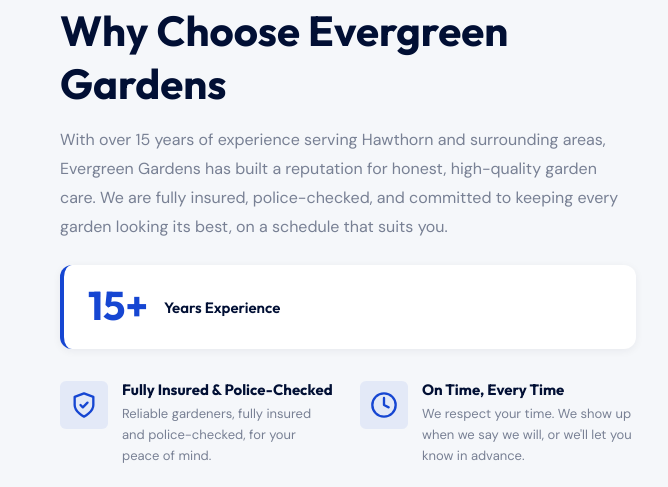
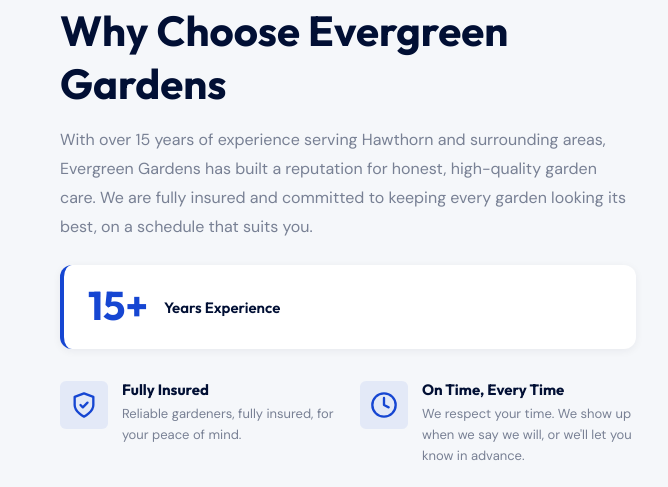
Before and after one commit to Thefreak2034/template-classic-gardening, a plain HTML site: page index.html in a window 1280 px wide. Shown: the part 2370-2857 px from the top of the page, 612-1280 px from the left. Drawn offline with Linux system fonts and the light colour scheme.

Commit message:
Remove police-checked from About + Why-Choose sections (gardening)

```diff
--- a/index.html
+++ b/index.html
@@ -319,7 +319,7 @@
           </div>
           <h2>Why Choose Evergreen Gardens</h2>
           <!-- n8n replaces: {{about_text}} -->
-          <p>With over 15 years of experience serving Hawthorn and surrounding areas, Evergreen Gardens has built a reputation for honest, high-quality garden care. We are fully insured, police-checked, and committed to keeping every garden looking its best, on a schedule that suits you.</p>
+          <p>With over 15 years of experience serving Hawthorn and surrounding areas, Evergreen Gardens has built a reputation for honest, high-quality garden care. We are fully insured and committed to keeping every garden looking its best, on a schedule that suits you.</p>
 
           <div class="about-stat">
             <span class="stat-number" data-target="15" data-suffix="+">0</span>
@@ -332,8 +332,8 @@
                 <svg width="28" height="28" viewBox="0 0 24 24" fill="none" stroke="currentColor" stroke-width="2" stroke-linecap="round" stroke-linejoin="round"><path d="M12 22s8-4 8-10V5l-8-3-8 3v7c0 6 8 10 8 10z"/><path d="m9 12 2 2 4-4"/></svg>
               </div>
               <div>
-                <h3>Fully Insured &amp; Police-Checked</h3>
-                <p>Reliable gardeners, fully insured and police-checked, for your peace of mind.</p>
+                <h3>Fully Insured</h3>
+                <p>Reliable gardeners, fully insured, for your peace of mind.</p>
               </div>
             </div>
             <div class="about-feature">
```
